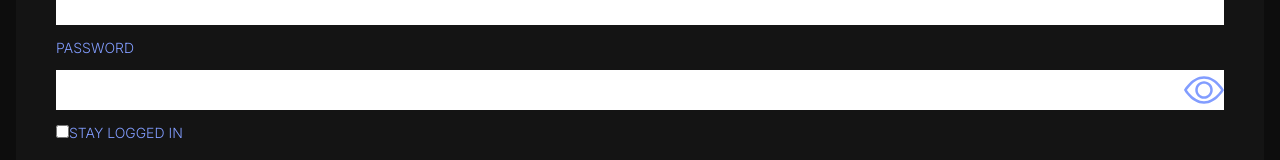
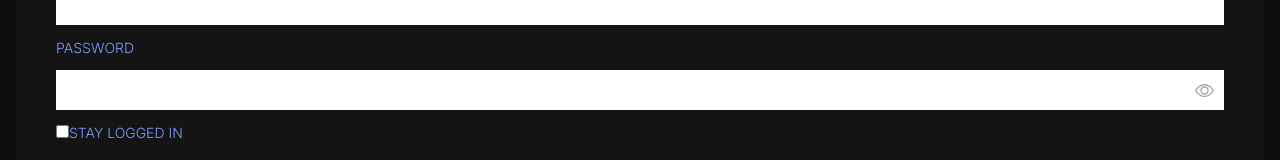
Before and after one commit to Malal0/jog-log-one, a React (Create React App) app: page / in a window 1280 px wide. Shown: the part 233-393 px from the top of the page. Built offline with nearby package versions, Linux system fonts and the light colour scheme.

Commit message:
corrected the eye img button

```diff
--- a/src/SCSS/Login.scss
+++ b/src/SCSS/Login.scss
@@ -57,6 +57,18 @@
                 // border: 1px solid purple;
                 height: 100%;
                 width: 100%;
+            }
+
+            .eye {
+                background-color: $mainColor;
+                mask-image: url(../images/eye.svg);
+                mask-repeat: no-repeat;
+                mask-position: center;
+                filter: saturate(0);
+
+                &:hover {
+                    filter: saturate(1);
+                }
             }
         }
     }
--- a/src/components/Login.js
+++ b/src/components/Login.js
@@ -12,7 +12,8 @@ export default function Login({ form, logInTab, signUpTab, continueNextPage, han
             <label for='password'>password</label>
             <div className='password-grid'>
                 <input id='password' type='text'></input>
-                <img src={eye} alt='Eye' />
+                <button className='eye'></button>
+                {/* <img src={eye} alt='Eye' /> */}
             </div>
             <div>
                 <input id='loggedInCheckbox' type='checkbox'></input>
@@ -42,7 +43,8 @@ export default function Login({ form, logInTab, signUpTab, continueNextPage, han
             <label for='password'>password</label>
             <div className='password-grid'>
                 <input id='password' type='text'></input>
-                <img src={eye} alt='Eye' />
+                <button className='eye'></button>
+                {/* <img src={eye} alt='Eye' /> */}
             </div>
         </form>
     </>);
```
